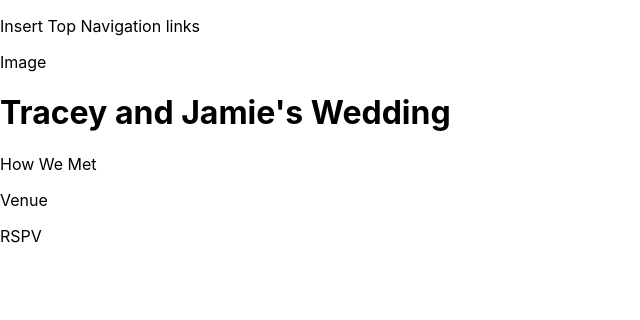
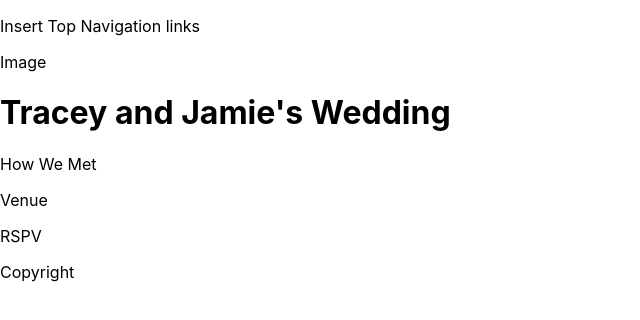
Before and after one commit to BrendonSmith8888/WeddingWebsite, a React (Create React App) app: page / in a window 1280 px wide. Shown: the top 320 px of the page, without its empty margins (0-640 px from the left). Built offline with nearby package versions, Linux system fonts and the light colour scheme.

Commit message:
First Update

```diff
--- a/src/App.js
+++ b/src/App.js
@@ -9,6 +9,7 @@ function App() {
       <p>How We Met</p>
       <p>Venue</p>
       <p>RSPV</p>
+      <p>Copyright</p>
     </div>
   );
 }
```
